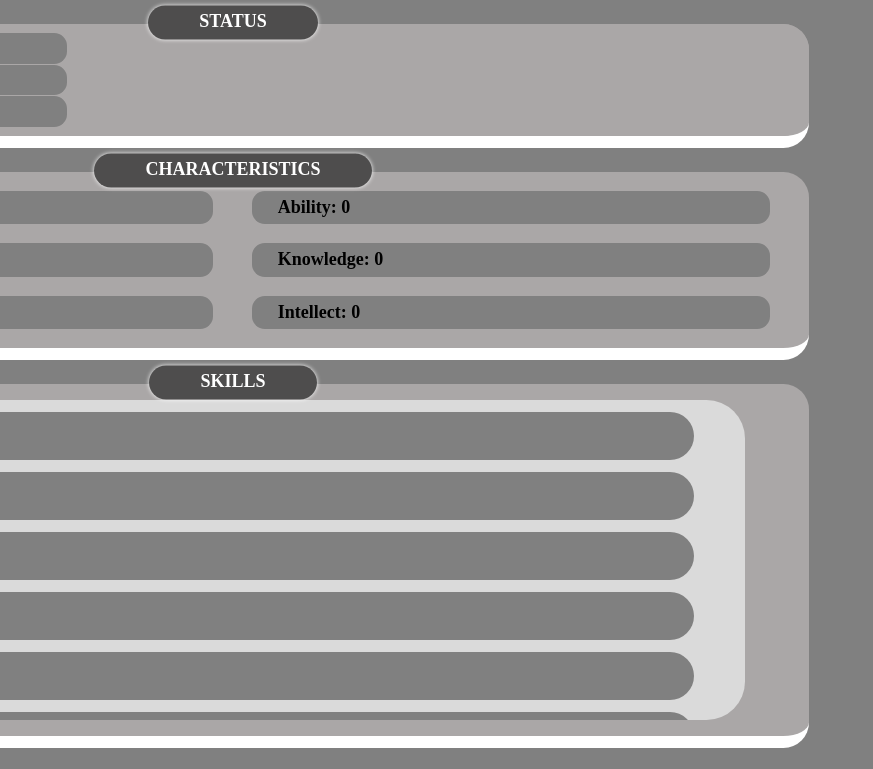
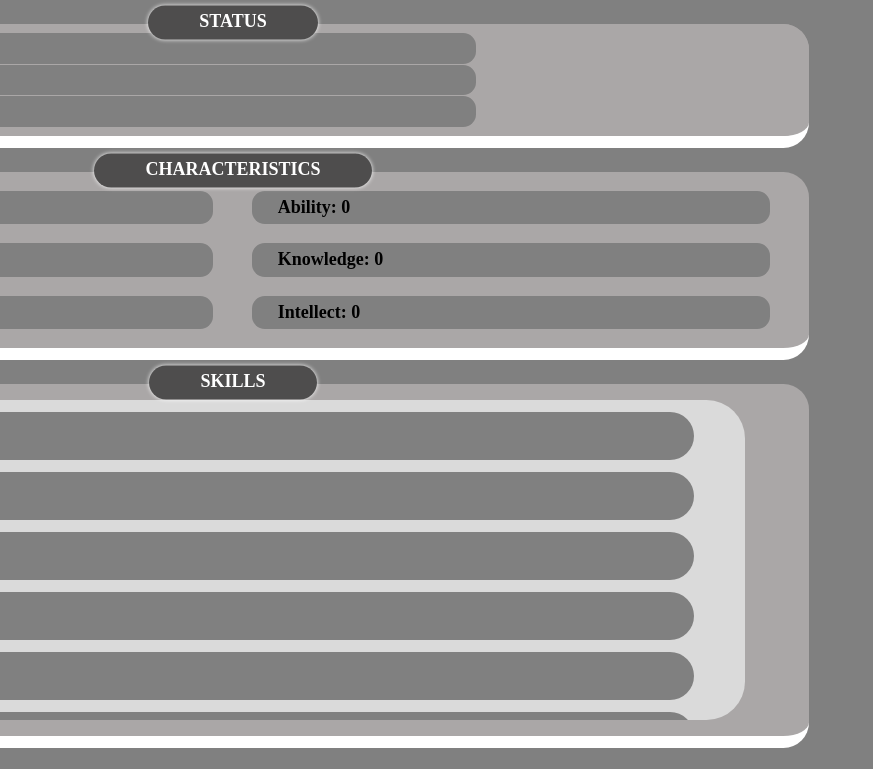
Before and after one commit to ThePerson711/MySystem, a plain HTML site: page index.html in a window 1280 px wide. Shown: the full height of the page, 407-1280 px from the left. Drawn offline with Linux system fonts and the light colour scheme.

Commit message:
Add files via upload

```diff
--- a/index.html
+++ b/index.html
@@ -115,7 +115,7 @@
                             margin: 0;
                             background-color: gray;
                             padding: calc(1vw*0.5) calc(1vw*2);
-                            width: 96%;
+                            width: calc(1vw*50);
                             border-radius: calc(1vw*1);
                         }
             .characteristics {
```
